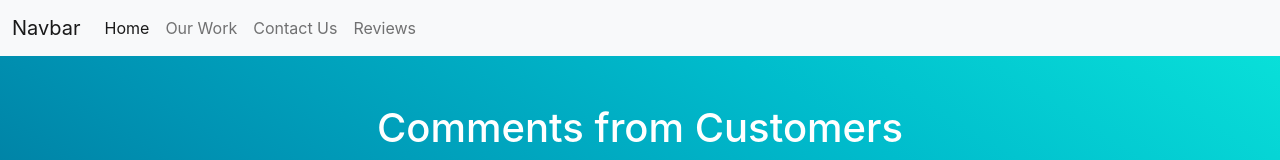
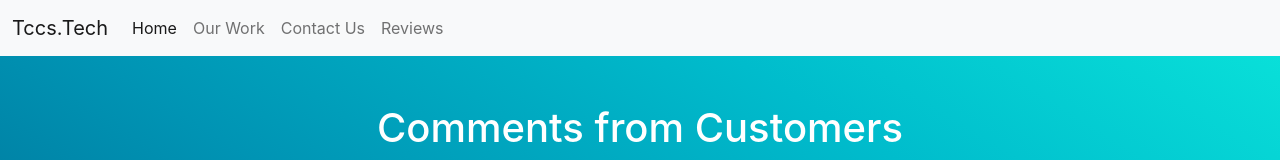
Before and after one commit to tccSolutions/tccSolutions, a React (Create React App) app: page /reviews in a window 1280 px wide. Shown: the top 160 px of the page. Built offline with nearby package versions, Linux system fonts and the light colour scheme; no server answers; the database is empty.

Commit message:
navbar update

```diff
--- a/src/components/Nav/Nav.js
+++ b/src/components/Nav/Nav.js
@@ -7,7 +7,7 @@
         return (
          <nav class="navbar navbar-expand-lg navbar-light bg-light">
                 <div class="container-fluid">
-                    <a class="navbar-brand" href="#">Navbar</a>
+                    <a class="navbar-brand" href="#">Tccs.Tech</a>
                     <button class="navbar-toggler" type="button" data-bs-toggle="collapse" data-bs-target="#navbarNavAltMarkup" aria-controls="navbarNavAltMarkup" aria-expanded="false" aria-label="Toggle navigation">
                     <span class="navbar-toggler-icon"></span>
                     </button>
```
